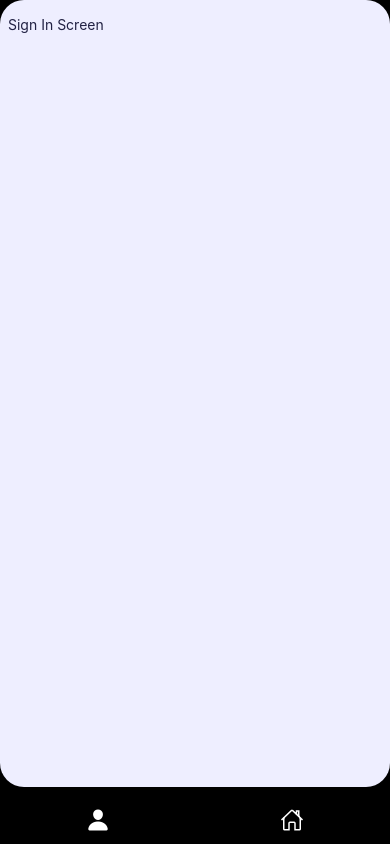
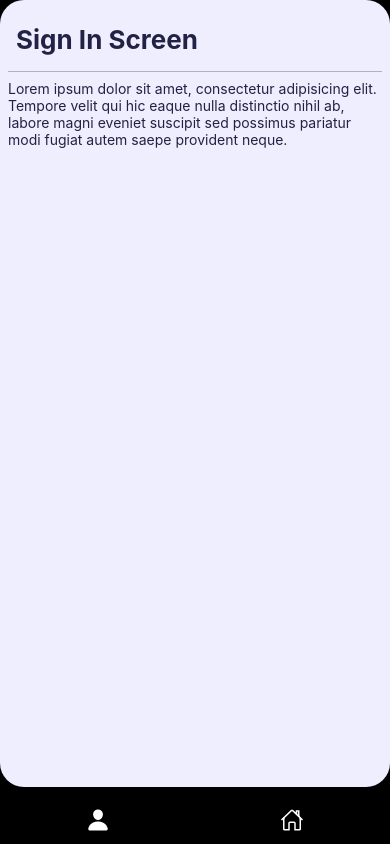
Before and after one commit to Hexagon-Consulting/Hexathon_MedimosEmociones, a React Native app: screen / in a window 390 px wide. Built offline with nearby package versions, Linux system fonts and the light colour scheme.

Commit message:
New component: Divider

```diff
--- /dev/null
+++ b/src/components/Divider/Divider.tsx
@@ -0,0 +1,43 @@
+import React from "react";
+import { useColorScheme, View } from 'react-native';
+import { colors } from "../../styles/styles";
+
+export type DividerProps = {
+	orientation?: 'vertical' | 'horizontal',
+	width?: number,
+	margin?: number,
+	/**
+	 * Between 0.0 and 1.0
+	 */
+	opacity?: number,
+};
+
+const Divider: React.FC<DividerProps>  = ({
+	orientation = 'vertical',
+	width = 1,
+	margin = 8,
+	opacity = 0.3,
+}) => {
+	// Hooks
+	const colorScheme = useColorScheme() || 'light';
+	const layout = orientation == "vertical"
+		? {
+			height: width,
+			marginVertical: margin,
+		}
+		: {
+			width: width,
+			marginHorizontal: margin,
+		};
+
+	// Renders component
+	return <View
+		style={{
+			backgroundColor: colors[colorScheme].text,
+			opacity: opacity,
+			...layout,
+		}}
+	/>;
+}
+
+export default Divider;
--- a/src/screens/SignIn/SignIn.tsx
+++ b/src/screens/SignIn/SignIn.tsx
@@ -4,6 +4,7 @@ import {
 	useColorScheme,
 	View
 } from "react-native";
+import Divider from "../../components/Divider/Divider";
 
 import {bgColor, colors, fonts, layout, m, mx, my} from '../../styles/styles';
 
@@ -17,9 +18,15 @@ const SignIn: React.FC = () => {
 			mx(8), my(16),
 		]}>
 			<Text style={[
-				fonts[colorScheme].p,
+				fonts[colorScheme].h1,
 			]}>
 				Sign In Screen
+			</Text>
+			<Divider/>
+			<Text
+				style={[fonts[colorScheme].p]}
+			>
+				Lorem ipsum dolor sit amet, consectetur adipisicing elit. Tempore velit qui hic eaque nulla distinctio nihil ab, labore magni eveniet suscipit sed possimus pariatur modi fugiat autem saepe provident neque.
 			</Text>
 		</View>
 	);
--- a/src/styles/styles.ts
+++ b/src/styles/styles.ts
@@ -63,12 +63,24 @@ export const fonts: StylesFontType = {
 			fontWeight: 'normal',
 			color: colors.light.text,
 		},
+		h1: {
+			fontSize: 26,
+			fontWeight: 'bold',
+			color: colors.light.text,
+			margin: 8,
+		},
 	},
 	dark: {
 		p: {
 			fontSize: 14,
 			fontWeight: 'normal',
 			color: colors.dark.text,
+		},
+		h1: {
+			fontSize: 26,
+			fontWeight: 'bold',
+			color: colors.dark.text,
+			margin: 8,
 		},
 	},
 }
```
